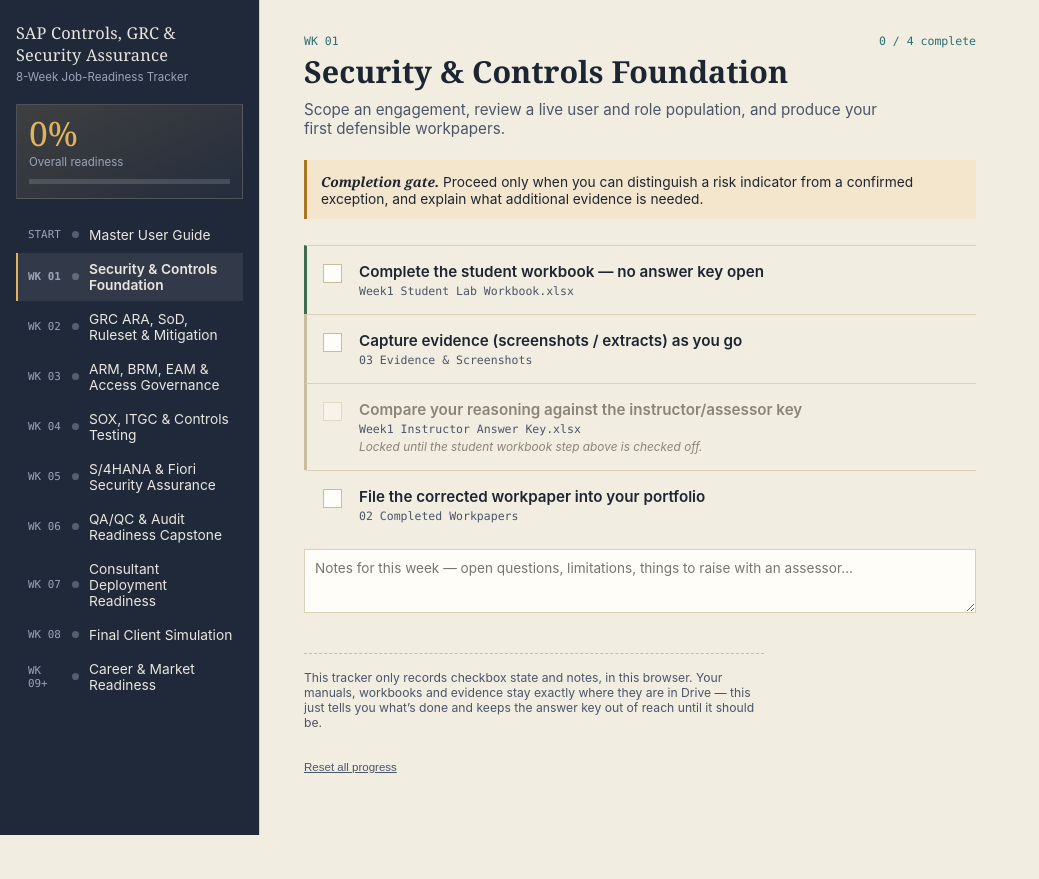
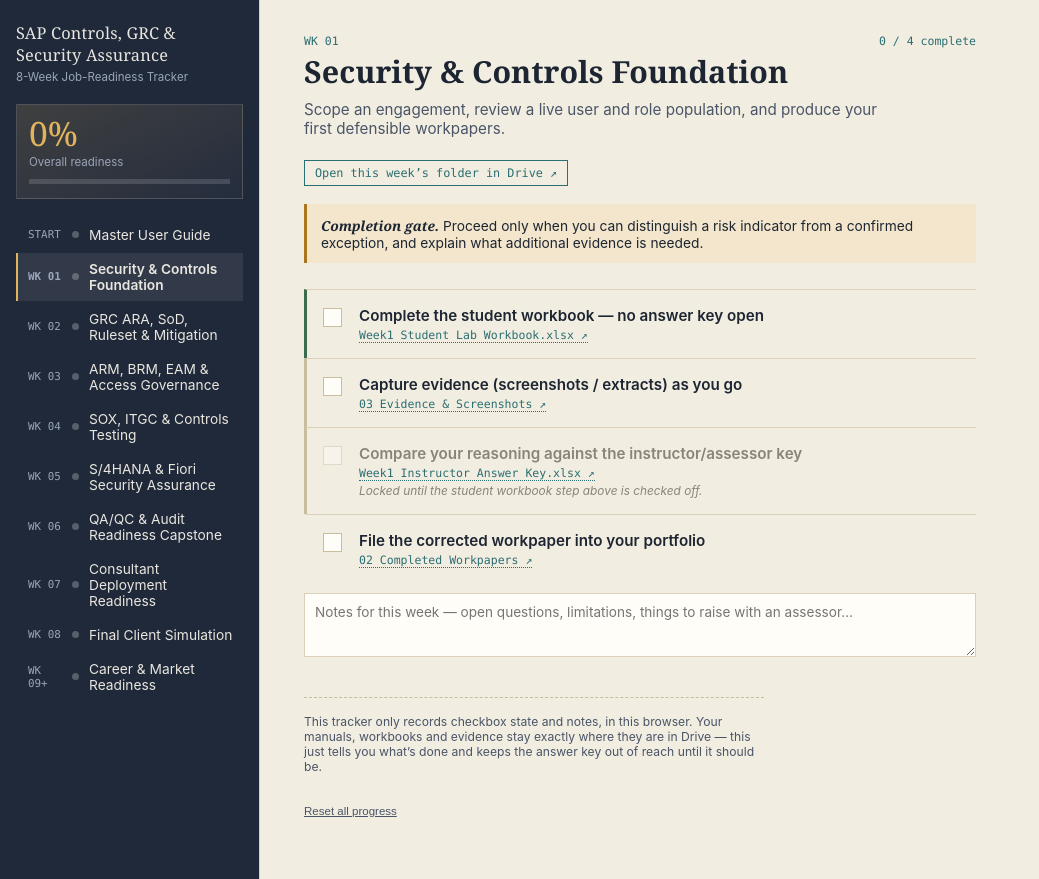
Before and after one commit to isaac-gethub/sap-readiness-tracker, a plain HTML site: page index.html in a window 1280 px wide. Shown: the whole page, without its empty margins (0-1039 px from the left). Before the commit the page ends 835 px from the top, so only its background shows below. Drawn offline with Linux system fonts and the light colour scheme.

Commit message:
Add files via upload

```diff
--- a/index.html
+++ b/index.html
@@ -234,6 +234,20 @@
     font-family:var(--mono); font-size:0.72rem;
     color:var(--ink-soft); margin-top:3px;
   }
+  .step-file a{
+    color:var(--teal);
+    text-decoration:none;
+    border-bottom:1px dotted var(--teal);
+  }
+  .step-file a:hover{border-bottom-style:solid;}
+  .open-folder{
+    display:inline-flex; align-items:center; gap:6px;
+    font-family:var(--mono); font-size:0.74rem;
+    color:var(--teal); text-decoration:none;
+    border:1px solid var(--teal); padding:5px 10px;
+    margin-bottom:18px;
+  }
+  .open-folder:hover{background:var(--teal-bg);}
   .lock-note{
     font-size:0.74rem; color:var(--locked);
     margin-top:4px;
@@ -303,70 +317,80 @@
     id: "start",
     tag: "START",
     title: "Master User Guide",
+    folder: "https://drive.google.com/drive/folders/1jSgBjACZa9WWk8IV2qvJ5SASI67fvg0n",
     intro: "The operating manual for the whole program — what each document category is for, which manual is current, and the order to work through everything in.",
     gate: null,
     steps: [
       { key:"read", label:"Read the Master User Guide start to finish", file:"START HERE – SAP Job Readiness Master User Guide.docx" },
-      { key:"manual", label:"Confirm which manual is the current one and open it", file:"Master 8-Week Manual (confirm exact filename with Isaac before relying on it)" }
+      { key:"manual", label:"Confirm which manual is the current one and open it", file:"SAP Job Readiness 8 Week FINAL Manual.docx" }
     ]
   },
   {
     id:"w1", tag:"WK 01", title:"Security & Controls Foundation",
+    folder:"https://drive.google.com/drive/folders/1tmPGrt6g2DnTNXLE1Fpe_H9hwD_xoLUf",
     intro:"Scope an engagement, review a live user and role population, and produce your first defensible workpapers.",
     gate:"Proceed only when you can distinguish a risk indicator from a confirmed exception, and explain what additional evidence is needed.",
     steps: baseSteps("Week1 Student Lab Workbook.xlsx","Week1 Instructor Answer Key.xlsx")
   },
   {
     id:"w2", tag:"WK 02", title:"GRC ARA, SoD, Ruleset & Mitigation",
+    folder:"https://drive.google.com/drive/folders/17csOLWWYHQbLTlzZ1afdQv-E2wUXYySy",
     intro:"Investigate SoD conflicts, challenge the GRC ruleset, and decide between Remove, Redesign, Mitigate or Escalate.",
     gate:"Proceed only when you can explain why a GRC hit is not automatically a control failure — and why \u201cmanager aware\u201d is not a mitigating control.",
     steps: baseSteps("Week2 Student GRC Lab Workbook.xlsx","Week2 Instructor Answer Key.xlsx")
   },
   {
     id:"w3", tag:"WK 03", title:"ARM, BRM, EAM & Access Governance",
+    folder:"https://drive.google.com/drive/folders/1mjaABYIJXPuw_JY72P9gd7ODamropX9e",
     intro:"Review access requests, role lifecycle, and emergency access (firefighter) activity end to end.",
     gate:"Proceed only when you can trace a request from justification through approval to provisioning, and spot where that chain breaks.",
     steps: baseSteps("Week3 Student Access Governance Lab.xlsx","Week3 Instructor Answer Key.xlsx")
   },
   {
     id:"w4", tag:"WK 04", title:"SOX, ITGC & Controls Testing",
+    folder:"https://drive.google.com/drive/folders/1_3evN64dA5hGOZcSkq4rUtva9d10wCHM",
     intro:"Perform walkthroughs, test design and operating effectiveness, and evaluate the evidence you're given.",
     gate:"Proceed only when you can defend a test conclusion using population, sample and evidence — not just the answer.",
     steps: baseSteps("Week4 Student SOX ITGC Lab Workbook.xlsx","Week4 Instructor Answer Key.xlsx")
   },
   {
     id:"w5", tag:"WK 05", title:"S/4HANA & Fiori Security Assurance",
+    folder:"https://drive.google.com/drive/folders/17kd_MaoHg7oo38dFeEmwSnXwaX4FRJ-l",
     intro:"Assess migration security, Fiori authorization design, and privileged access exposure.",
     gate:"Proceed only when you can explain a Fiori front-end / backend authorization mismatch to a non-technical stakeholder.",
     steps: baseSteps("Week5 Student S4 Fiori Lab Workbook.xlsx","Week5 Instructor Answer Key.xlsx")
   },
   {
     id:"w6", tag:"WK 06", title:"QA/QC & Audit Readiness Capstone",
+    folder:"https://drive.google.com/drive/folders/1uswwU97T5KwuIWhv87d7fRO1HXwyQy-q",
     intro:"Run an end-to-end independent assurance engagement and defend your conclusions under challenge.",
     gate:"Proceed only when your findings, remediation validation and executive report would hold up to an external audit challenge.",
     steps: baseSteps("Week6 Student Capstone Workbook.xlsx","Week6 Instructor QAQC Key.xlsx","Completed QAQC Workpapers","Final Management Report")
   },
   {
     id:"w7", tag:"WK 07", title:"Consultant Deployment Readiness",
+    folder:"https://drive.google.com/drive/folders/1oiKaUrDH7Dtc5nYGjMjDFk3wFMooJlQx",
     intro:"Prepare the first-30-days toolkit, interview stories, and deployment materials to actually get placed.",
     gate:"Proceed only when you can tell three project stories in STAR form without notes.",
     steps: baseSteps("Week7 Deployment Workbook.xlsx","Weeks 7-8 Assessor Key","First 30 Days & Toolkit","Interview & Project Stories")
   },
   {
     id:"w8", tag:"WK 08", title:"Final Client Simulation",
+    folder:"https://drive.google.com/drive/folders/1T9nqwy48QxwOsWAptJQndLEFTtZ0VOrV",
     intro:"An unseen-client assessment: analyze evidence, present an executive conclusion, and defend it live under challenge — this is the readiness gate.",
     gate:"Readiness rule: 85%+ overall, no single competency below 75%. Below that, targeted remediation before calling yourself ready.",
     steps: baseSteps("Week8 Unseen Client Assessment.xlsx","Final Scorecard & Executive Brief","Completed Assessment")
   },
   {
     id:"career", tag:"WK 09+", title:"Career & Market Readiness",
+    folder:"https://drive.google.com/drive/folders/1MYQo-F6wA3mcU3vwJZvAHNm2X_Kt71T8",
     intro:"Resume, LinkedIn, cover letter, outreach and interview materials — used alongside or after the technical weeks.",
     gate:"Keep every claim consistent with experience you can actually defend in an interview.",
     steps: [
       { key:"resume", label:"Resume tailored to SAP Controls/GRC/Security roles", file:"10 Career & Market Readiness" },
       { key:"linkedin", label:"LinkedIn profile updated to match", file:"10 Career & Market Readiness" },
       { key:"outreach", label:"Outreach / cover letter templates ready", file:"10 Career & Market Readiness" },
-      { key:"portfolio", label:"Portfolio of completed workpapers assembled", file:"11 Completed Workpapers & Portfolio" }
+      { key:"portfolio", label:"Portfolio of completed workpapers assembled", file:"11 Completed Workpapers & Portfolio", folderOverride:"https://drive.google.com/drive/folders/1OB3NIZaWDFHmGWrBUuQXv5-K4oLfu9Zo" }
     ]
   }
 ];
@@ -438,6 +462,9 @@
   html += '<div class="eyebrow-row"><span>'+week.tag+'</span><span>'+p.done+' / '+p.total+' complete</span></div>';
   html += '<div class="week-head"><h1>'+week.title+'</h1></div>';
   html += '<p class="week-intro">'+week.intro+'</p>';
+  if (week.folder){
+    html += '<a class="open-folder" href="'+week.folder+'" target="_blank" rel="noopener">Open this week\u2019s folder in Drive ↗</a>';
+  }
   if (week.gate){
     html += '<div class="gate"><b>Completion gate.</b> '+week.gate+'</div>';
   }
@@ -452,7 +479,14 @@
     html += '<input type="checkbox" data-week="'+week.id+'" data-step="'+s.key+'" '+(checked?'checked':'')+(locked?' disabled':'')+'>';
     html += '<div class="step-body">';
     html += '<div class="step-title">'+s.label+'</div>';
-    if (s.file) html += '<div class="step-file">'+s.file+'</div>';
+    if (s.file){
+      const linkUrl = s.folderOverride || week.folder;
+      if (linkUrl){
+        html += '<div class="step-file"><a href="'+linkUrl+'" target="_blank" rel="noopener">'+s.file+' ↗</a></div>';
+      } else {
+        html += '<div class="step-file">'+s.file+'</div>';
+      }
+    }
     if (locked) html += '<div class="lock-note">Locked until the student workbook step above is checked off.</div>';
     html += '</div></div>';
   });
```
